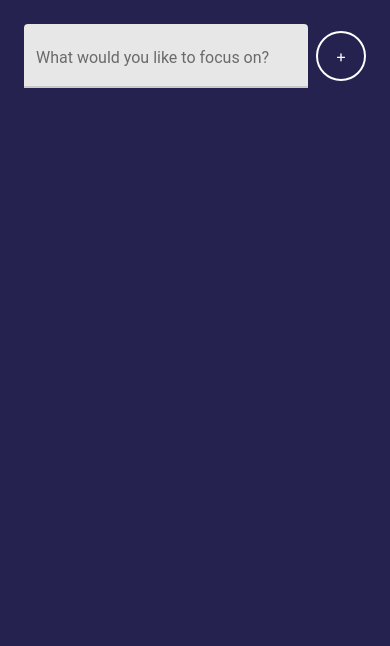
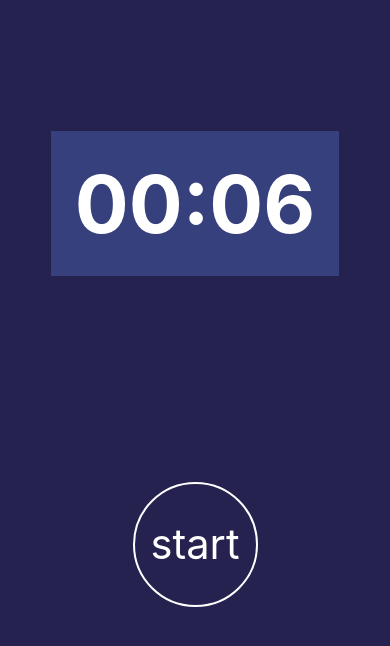
Before and after one commit to forworkismail/learning-reactnative-typescript-focustime, a React Native app: screen / in a window 390 px wide. Shown: the top 646 px of the page. Built offline with nearby package versions, Linux system fonts and the light colour scheme.

Commit message:
Add start pause button to timer feature

```diff
--- a/App.tsx
+++ b/App.tsx
@@ -10,18 +10,21 @@
 import Focus from './src/features/Focus';
 import { colors } from './src/utils/colors';
 import { Provider as PaperProvider } from 'react-native-paper';
+import Timer from './src/features/Timer';
 
 export default function App() {
-  const [currentSubject, setCurrentSubject] = useState('');
+  const [currentSubject, setCurrentSubject] = useState('adswd ');
   return (
     <PaperProvider>
       <SafeAreaView style={styles.container}>
         {!currentSubject ? (
           <Focus addSubject={setCurrentSubject} />
         ) : (
-          <View>
-            <Text>I am going to render the timer</Text>
-          </View>
+          <Timer
+            focusSubject={currentSubject}
+            onTimerend={() => {}}
+            clearSubject={() => {}}
+          />
         )}
       </SafeAreaView>
     </PaperProvider>
--- a/package.json
+++ b/package.json
@@ -10,6 +10,7 @@
     "eject": "expo eject"
   },
   "dependencies": {
+    "@expo/ngrok": "^4.1.0",
     "expo": "~45.0.0",
     "expo-status-bar": "~1.3.0",
     "react": "17.0.2",
--- /dev/null
+++ b/src/components/CountDown.tsx
@@ -0,0 +1,76 @@
+import React, { useState, useEffect, useRef } from 'react';
+import { Text, StyleSheet } from 'react-native';
+
+import { fontSizes, spacing } from '../utils/sizes';
+import { colors } from '../utils/colors';
+
+const minutesToMillis = (min: number) => min * 1000 * 60;
+const formatTime = (time: number) => (time < 10 ? `0${time}` : time);
+
+type CountDownProps = {
+  minutes?: number;
+  isPaused: boolean;
+  onProgress: (progress: number) => void;
+  onEnd: () => void;
+};
+
+export const CountDown: React.FC<CountDownProps> = ({
+  minutes = 0.1,
+  isPaused,
+  onProgress,
+  onEnd,
+}) => {
+  const interval: { current: NodeJS.Timer | null } =
+    useRef<NodeJS.Timer | null>(null);
+
+  const [millis, setMillis] = useState(0);
+
+  const countDown = () => {
+    setMillis((time) => {
+      if (time === 0) {
+        clearInterval(interval.current as NodeJS.Timer);
+        onEnd();
+        return time;
+      }
+      const timeLeft = time - 1000;
+      return timeLeft;
+    });
+  };
+
+  useEffect(() => {
+    setMillis(minutesToMillis(minutes));
+  }, [minutes]);
+
+  useEffect(() => {
+    onProgress(millis / minutesToMillis(minutes));
+  }, [millis]);
+
+  useEffect(() => {
+    if (isPaused) {
+      if (interval.current) clearInterval(interval.current);
+      return;
+    }
+
+    interval.current = setInterval(countDown, 1000);
+
+    return () => clearInterval(interval.current as NodeJS.Timer);
+  }, [isPaused]);
+
+  const minute = Math.floor(millis / 1000 / 60) % 60;
+  const seconds = Math.floor(millis / 1000) % 60;
+  return (
+    <Text style={styles.text}>
+      {formatTime(minute)}:{formatTime(seconds)}
+    </Text>
+  );
+};
+
+const styles = StyleSheet.create({
+  text: {
+    fontSize: fontSizes.xxxl,
+    fontWeight: 'bold',
+    color: colors.white,
+    padding: spacing.lg,
+    backgroundColor: 'rgba(94, 132, 226, 0.3)',
+  },
+});
--- /dev/null
+++ b/src/features/Timer.tsx
@@ -0,0 +1,64 @@
+import React, { useState } from 'react';
+import { StyleSheet, View, Text } from 'react-native';
+import { CountDown } from '../components/CountDown';
+import { RoundedButton } from '../components/RoundedButton';
+
+type TimerProps = {
+  focusSubject: string;
+  onTimerend: () => void;
+  clearSubject: () => void;
+};
+
+const Timer: React.FC<TimerProps> = ({ focusSubject }) => {
+  const [isStarted, setIsStarted] = useState(false);
+
+  return (
+    <View style={styles.container}>
+      <View style={styles.countdown}>
+        <CountDown
+          isPaused={!isStarted}
+          onProgress={() => {}}
+          onEnd={() => {}}
+        />
+      </View>
+      <View style={styles.buttonWrapper}>
+        {!isStarted && (
+          <RoundedButton
+            title="start"
+            onPress={() => {
+              setIsStarted(true);
+            }}
+          />
+        )}
+        {isStarted && (
+          <RoundedButton
+            title="pause"
+            onPress={() => {
+              setIsStarted(false);
+            }}
+          />
+        )}
+      </View>
+    </View>
+  );
+};
+
+const styles = StyleSheet.create({
+  container: {
+    flex: 1,
+  },
+  countdown: {
+    flex: 0.5,
+    alignItems: 'center',
+    justifyContent: 'center',
+  },
+  buttonWrapper: {
+    flex: 0.3,
+    flexDirection: 'row',
+    padding: 15,
+    justifyContent: 'center',
+    alignItems: 'center',
+  },
+});
+
+export default Timer;
```
Also changed, not shown: 1 other file (tests, documents, lock files or other folders).
